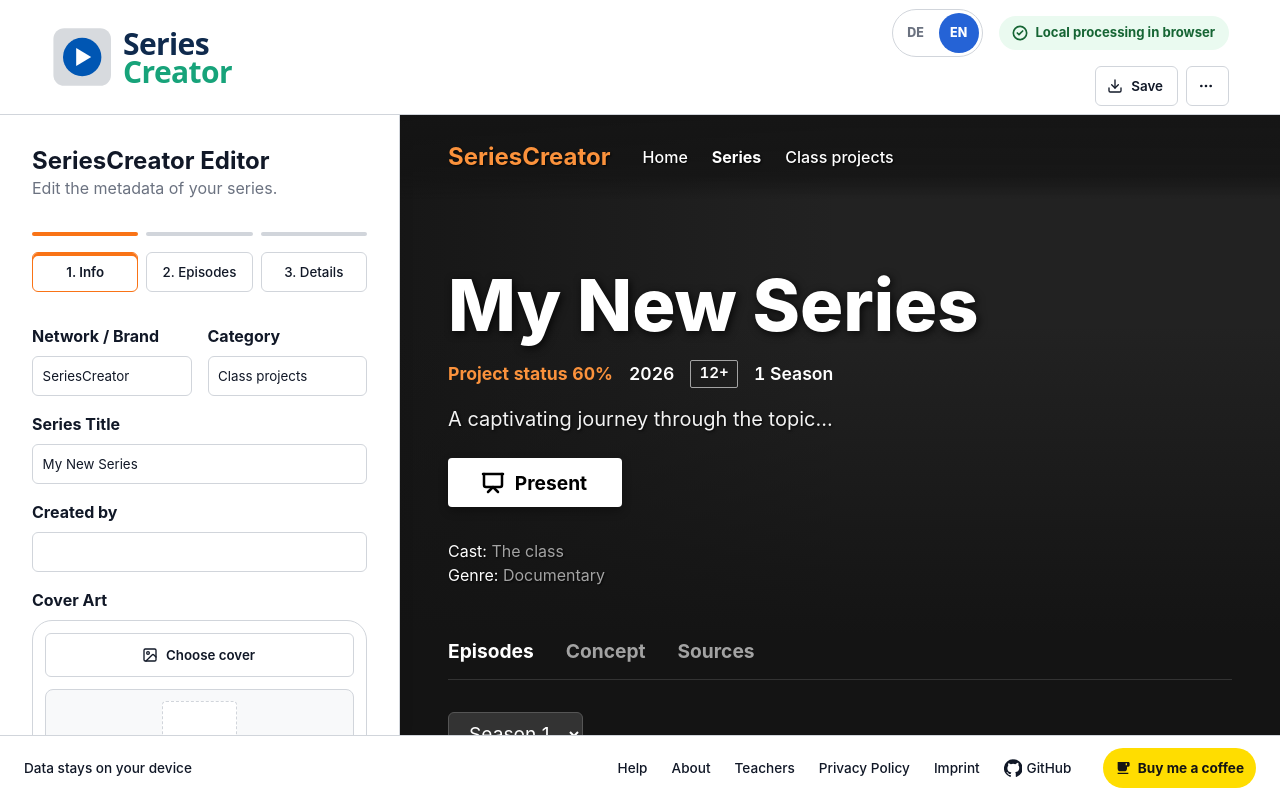
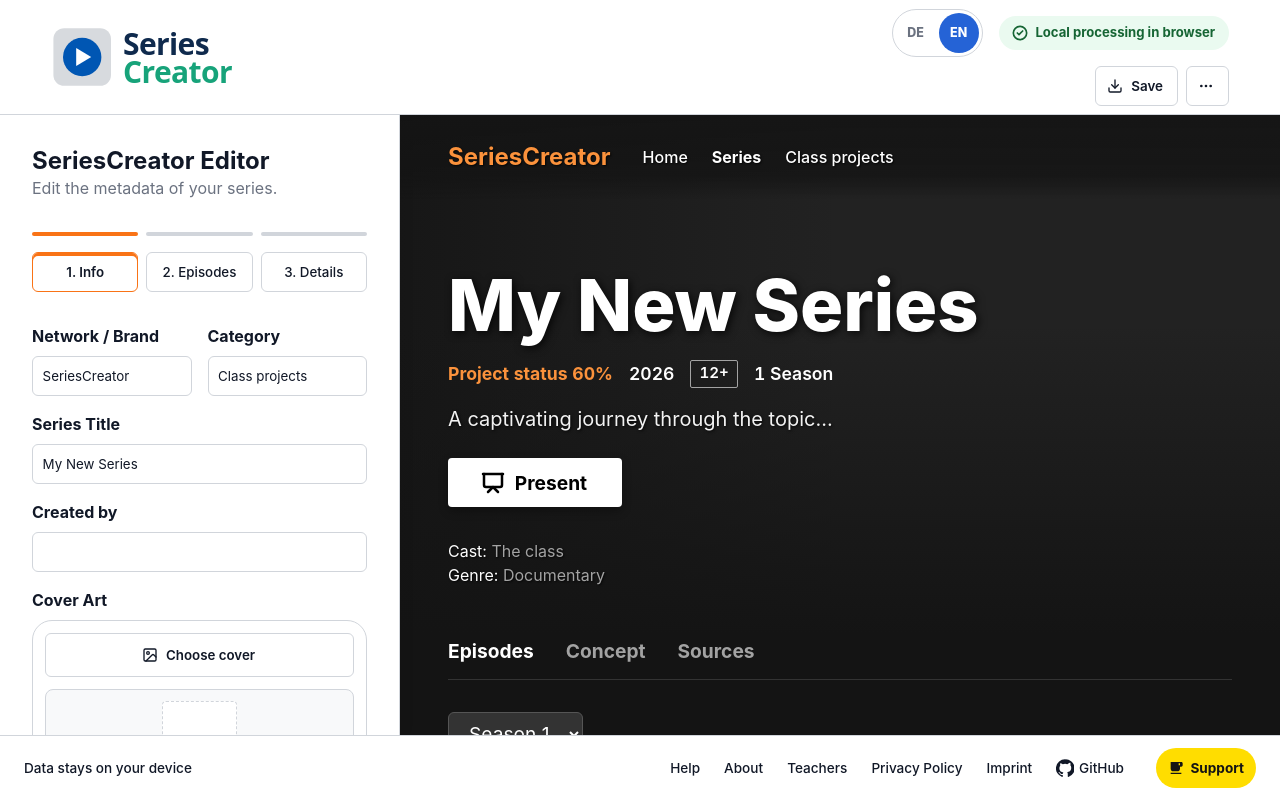
Before and after one commit to ChristianHaake/SeriesCreator, a React (Vite) app: page / in a window 1280 px wide. Built offline with nearby package versions, Linux system fonts and the light colour scheme.

Commit message:
Localize the footer support label

```diff
--- a/src/components/AppFooter.tsx
+++ b/src/components/AppFooter.tsx
@@ -32,7 +32,7 @@ export function AppFooter() {
           <svg aria-hidden="true" width="16" height="16" viewBox="0 0 24 24" fill="currentColor">
             <path d="M20 3H4v10c0 2.21 1.79 4 4 4h6c2.21 0 4-1.79 4-4v-3h2c1.11 0 2-.89 2-2V5c0-1.11-.89-2-2-2zm-2 5h-2V5h2v3zM4 19h16v2H4z"/>
           </svg>
-          <span>{t.coffee}</span>
+          <span>{t.footerSupport}</span>
         </a>
       </div>
     </footer>
--- a/src/i18n/de.ts
+++ b/src/i18n/de.ts
@@ -96,7 +96,6 @@ export const de = {
   footerTeachers: "Lehrkräfte",
   footerPrivacyPolicy: "Datenschutz",
   footerImprint: "Impressum",
-  coffee: "Buy me a coffee",
   backToApp: "← Zurück zur App",
   allSeasons: "Alle Staffeln",
   home: "Startseite",
--- a/src/i18n/en.ts
+++ b/src/i18n/en.ts
@@ -98,7 +98,6 @@ export const en: Record<TranslationKey, string> = {
   footerTeachers: "Teachers",
   footerPrivacyPolicy: "Privacy Policy",
   footerImprint: "Imprint",
-  coffee: "Buy me a coffee",
   backToApp: "← Back to App",
   allSeasons: "All seasons",
   home: "Home",
```
Also changed, not shown: 1 other file (tests, documents, lock files or other folders).
